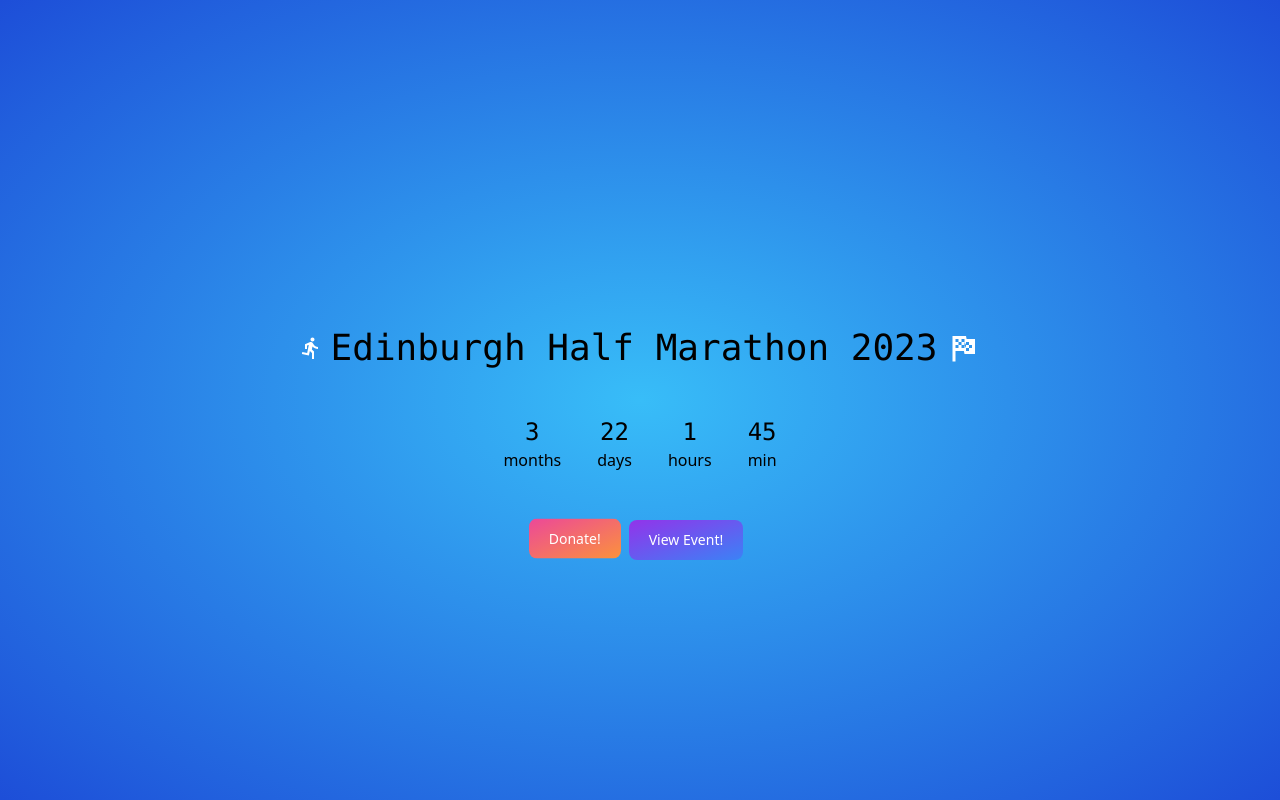
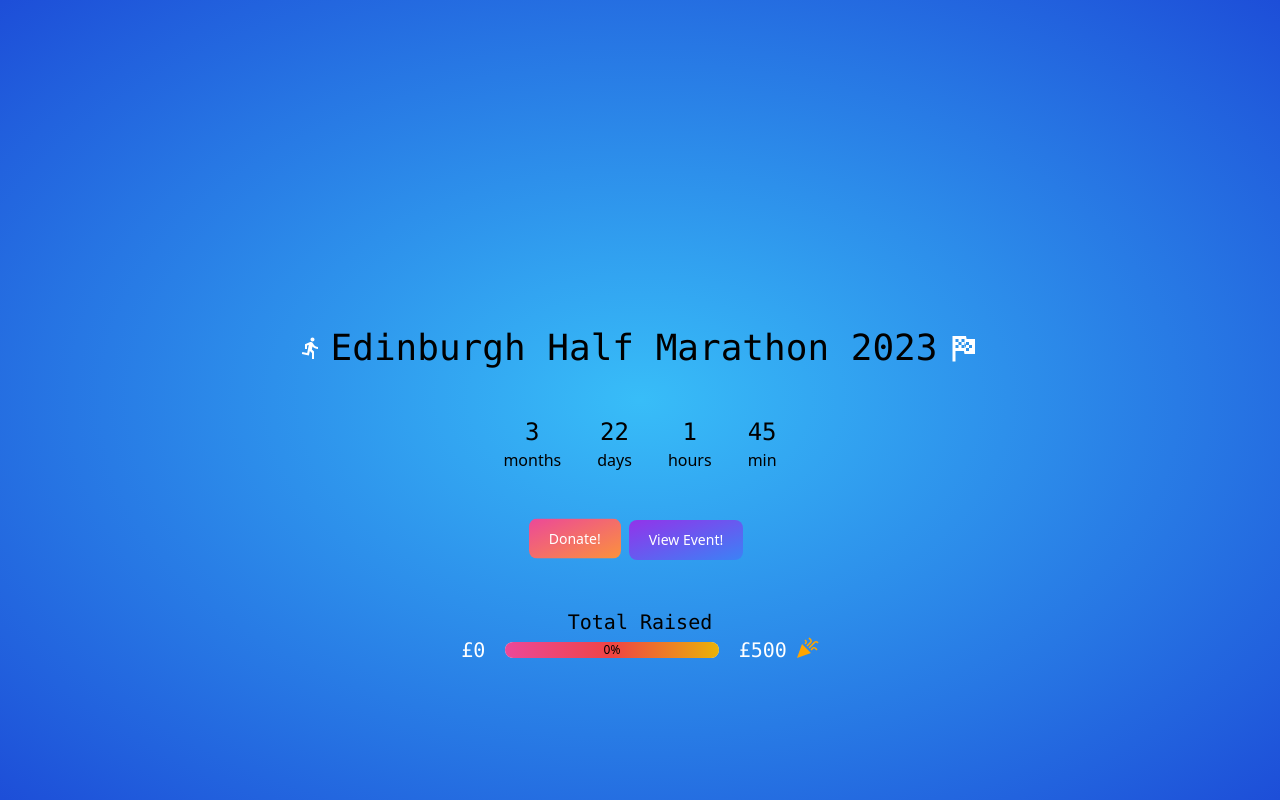
Before and after one commit to callumbuttery/marathon-tracker, a React (Vite) app: page / in a window 1280 px wide. Built offline with nearby package versions, Linux system fonts and the light colour scheme.

Commit message:
Feat: add in prototype progress bar

```diff
--- /dev/null
+++ b/src/components/loading/ProgressBar.tsx
@@ -0,0 +1,18 @@
+import Icon from '@mdi/react';
+import { mdiPartyPopper } from '@mdi/js';
+
+
+export const ProgressBar: React.FC = () => {
+    return (
+        <div>
+            <span className="flex justify-center mt-10 font-mono text-xl">Total Raised</span>
+            <div className="flex justify-center items-center">
+                <div className="font-mono text-xl text-white">£0</div>
+                <div className="ml-5 mr-5 w-2/12 bg-gray-200 rounded-full dark:bg-gray-700">
+                    <div className="bg-gradient-to-r from-pink-500 via-red-500 to-yellow-500 text-xs font-medium text-black-100 text-center p-0.5 leading-none rounded-full" style={{ width: "100%" }}> 0%</div>
+                </div>
+                <div className="font-mono text-xl text-white flex">£500 <Icon path={mdiPartyPopper} size={1} className='ml-2' color={'orange'}/></div>
+            </div>
+        </div>
+    )
+}
--- a/src/pages/Landing.tsx
+++ b/src/pages/Landing.tsx
@@ -1,6 +1,7 @@
 import { CountDown } from "../components/CountDown"
 import { DonationButton } from "../components/buttons/DonationButton"
 import { ViewEventButton } from "../components/buttons/ViewEvent"
+import { ProgressBar } from "../components/loading/ProgressBar";
 
 import Icon from '@mdi/react';
 import { mdiFlagCheckered, mdiRun } from '@mdi/js';
@@ -20,6 +21,7 @@ export const Landing: React.FC = () => {
                 <DonationButton />
                 <ViewEventButton />
             </div>
+            <ProgressBar/>
         </div>
     )
 }
```
